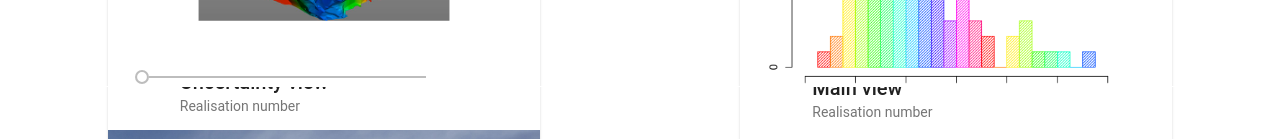
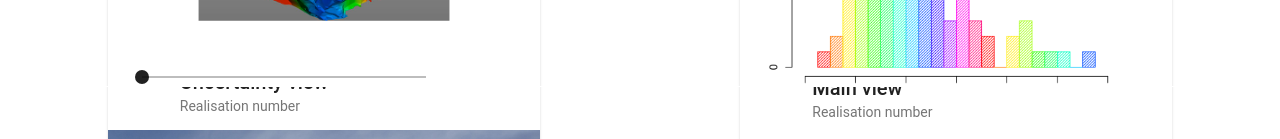
Before and after one commit to Zabamund/HackCPH18, an Angular app in the folder hack18grv/grv-app/: page / in a window 1280 px wide. Shown: the part 302-441 px from the top of the page. Built offline with nearby package versions, Linux system fonts and the light colour scheme.

Commit message:
adding slider logic

```diff
--- a/hack18grv/grv-app/src/app/main-view/main-view.component.ts
+++ b/hack18grv/grv-app/src/app/main-view/main-view.component.ts
@@ -1,11 +1,30 @@
-import { Component, OnInit } from '@angular/core';
+import { Component, OnInit, ViewEncapsulation } from '@angular/core';
 
 @Component({
   selector: 'grv-main-view',
   templateUrl: './main-view.component.html',
-  styleUrls: ['./main-view.component.css']
+  styleUrls: ['./main-view.component.css'],
+  encapsulation: ViewEncapsulation.None,
 })
 export class MainViewComponent implements OnInit {
+  autoTicks = false;
+  disabled = false;
+  invert = false;
+  max = 100;
+  min = 0;
+  showTicks = true;
+  step = 1;
+  thumbLabel = true;
+  value = 0;
+  vertical = false;
+
+  get tickInterval(): number | 'auto' {
+    return this.showTicks ? (this.autoTicks ? 'auto' : this._tickInterval) : 0;
+  }
+  set tickInterval(v) {
+    this._tickInterval = Number(v);
+  }
+  private _tickInterval = 10;
 
   constructor() { }
 
```
